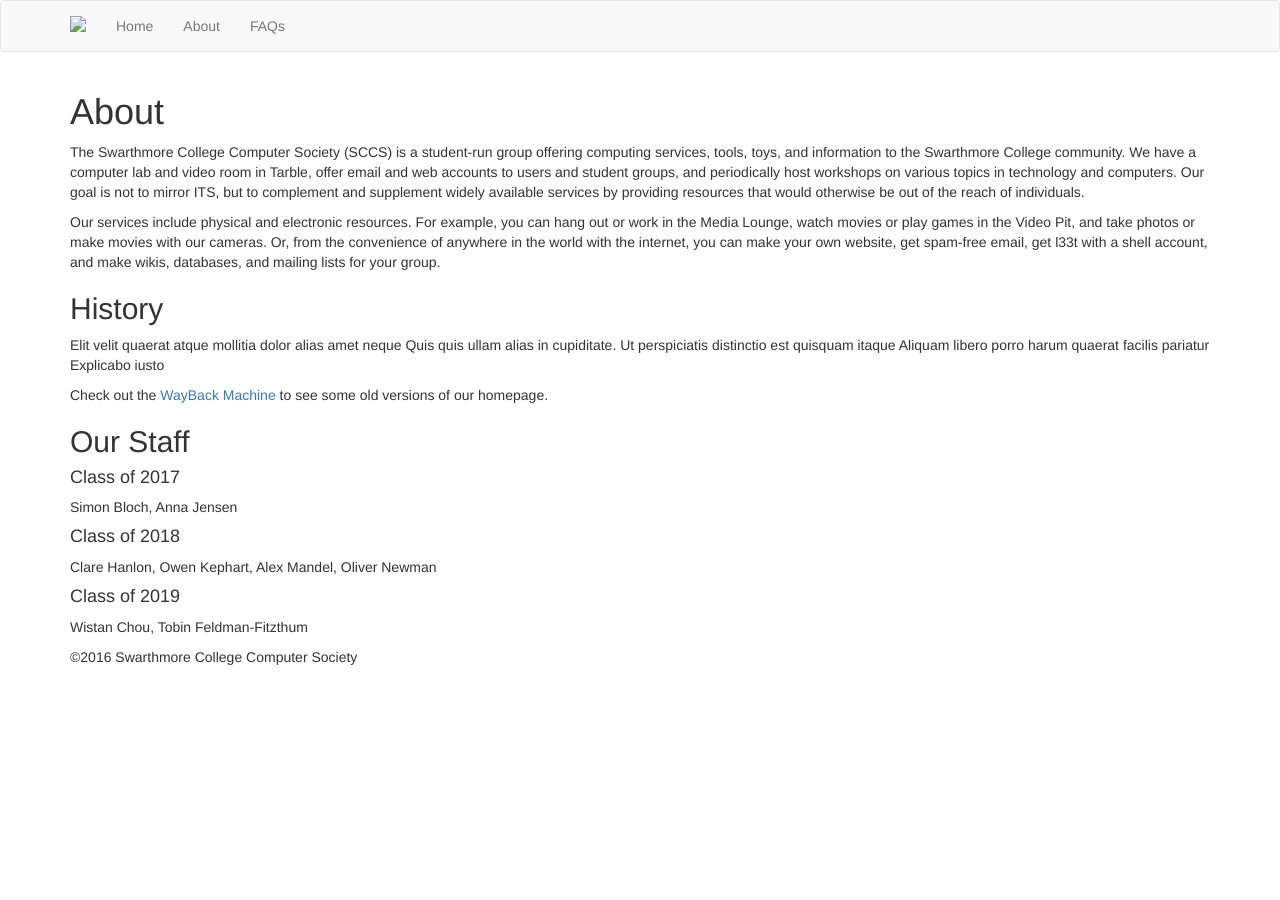
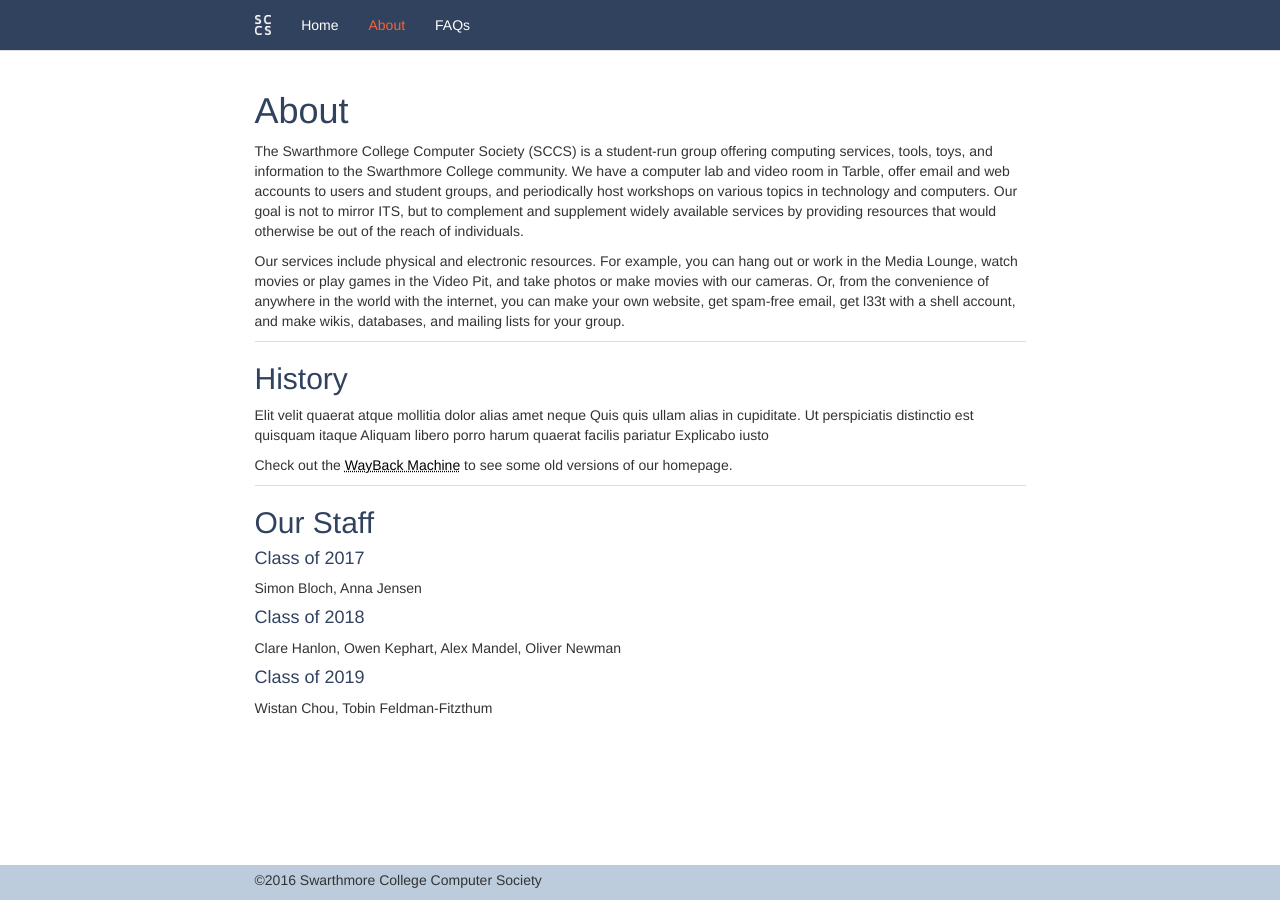
Before and after one commit to swat-sccs/sccs-home, a Jekyll site: the page built from about/index.html, in a window 1280 px wide. Built offline with Jekyll 4.4.1, drawn with Linux system fonts in a browser that asks for light colours; nearby versions of some CDN libraries; library files that are not in the unit come from our copies.

Commit message:
Depth still broken

```diff
--- a/_includes/base.html
+++ b/_includes/base.html
@@ -1,8 +1,7 @@
 {% comment %} _includes/base.html {% endcomment %}
 
 {% assign base = '' %}
-{% assign depth = page.url | split: '/' | size | minus: 1 %}
-{% comment %}{% assign depth = page.url | split: '/' | size %}{% endcomment %}
+{% assign depth = page.url | split: '/' | size %}
 {% if    depth <= 1 %}{% assign base = '.' %}
 {% elsif depth == 2 %}{% assign base = '..' %}
 {% elsif depth == 3 %}{% assign base = '../..' %}
```
